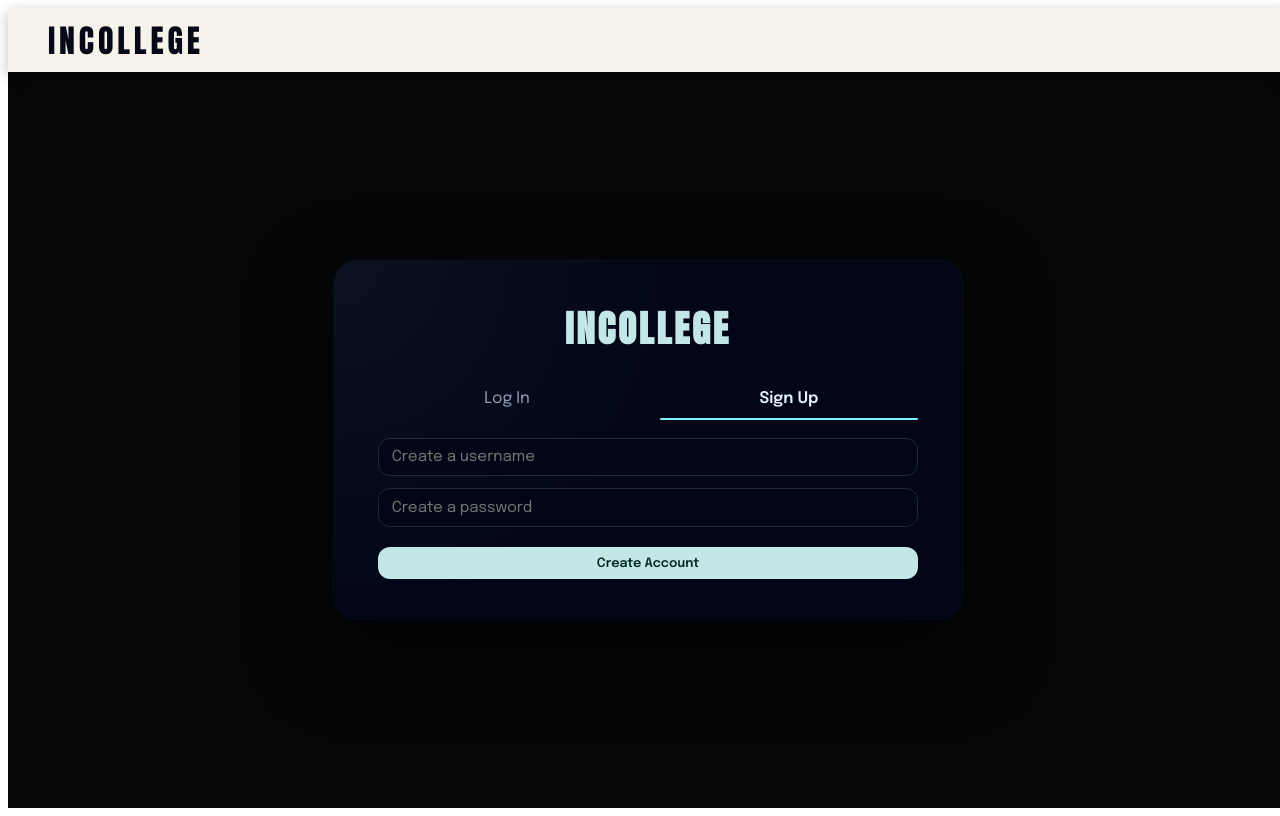
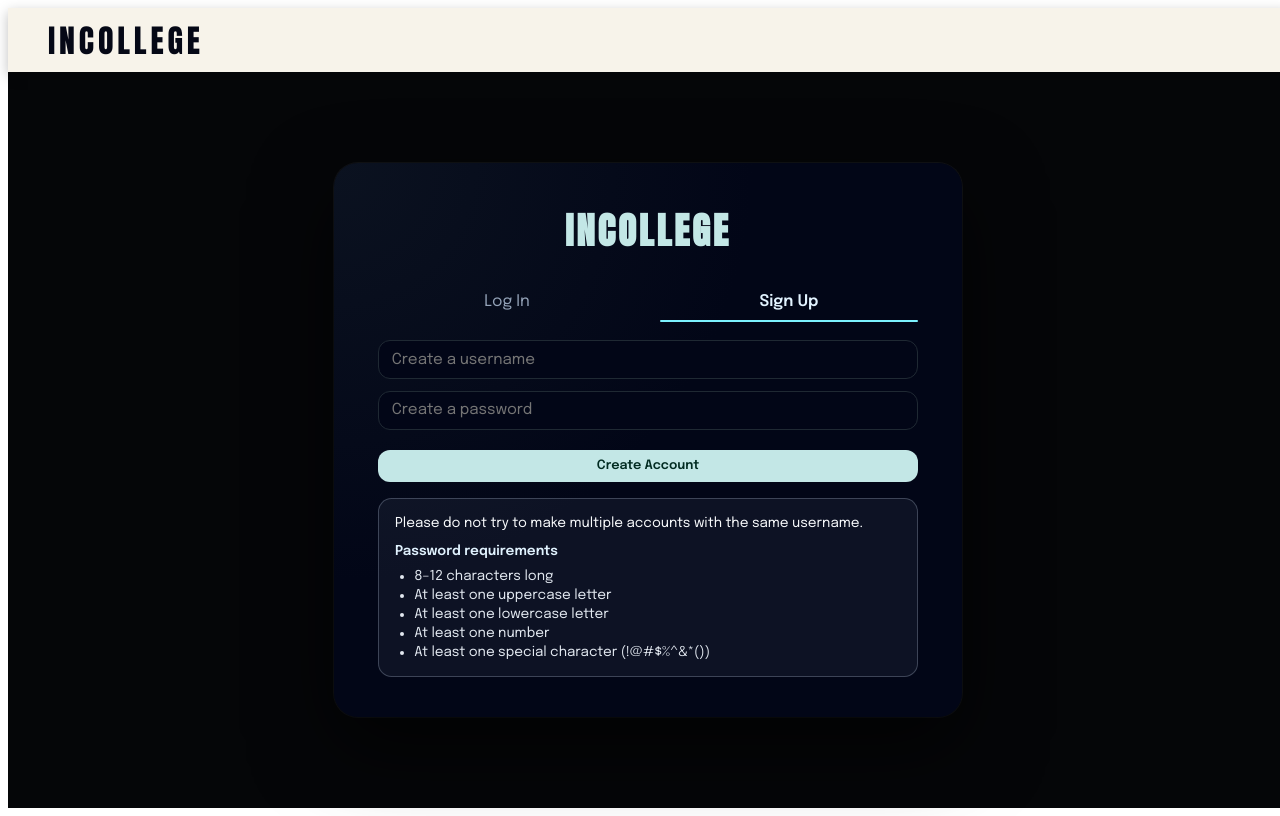
Before and after one commit to anishahossain/InCollege_UI, a React (Vite) app in the folder client/: page / in a window 1280 px wide. Both pictures are taken after a click on the button "Sign Up". Built offline with nearby package versions, Linux system fonts and the light colour scheme.

Commit message:
login with info

```diff
--- a/client/src/pages/AuthPage.jsx
+++ b/client/src/pages/AuthPage.jsx
@@ -224,6 +224,7 @@ export default function AuthPage() {
 
           {/* LOGIN FORM */}
           {tab === "login" && (
+            <>
               <form style={{ display: "grid", gap: "0.75rem" }} onSubmit={handleLogin}>
                 <input
                   value={username}
@@ -242,10 +243,19 @@ export default function AuthPage() {
                   Log In
                 </button>
               </form>
+              <div style={infoBoxStyle}>
+                <p style={{ margin: 0, fontWeight: 600, color: "#f8fafc" }}>New to InCollege?</p>
+                <p style={{ margin: "0.35rem 0 0" }}>
+                  You must create your account first on the Sign Up tab. Once it is created, come back here
+                  and sign in with the exact same username and password.
+                </p>
+              </div>
+            </>
           )}
 
           {/* SIGNUP FORM */}
           {tab === "signup" && (
+            <>
               <form style={{ display: "grid", gap: "0.75rem" }} onSubmit={handleSignup}>
                 <input
                   value={username}
@@ -264,6 +274,28 @@ export default function AuthPage() {
                   Create Account
                 </button>
               </form>
+              <div style={infoBoxStyle}>
+                <p style={{ margin: 0, color: "#f8fafc" }}>
+                  Please do not try to make multiple accounts with the same username.
+                </p>
+                <p style={{ margin: "0.5rem 0 0", fontWeight: 600, color: "#e0f2fe" }}>Password requirements</p>
+                <ul
+                  style={{
+                    margin: "0.35rem 0 0",
+                    paddingLeft: "1.2rem",
+                    color: "#e2e8f0",
+                    fontSize: "0.85rem",
+                    lineHeight: 1.4,
+                  }}
+                >
+                  <li>8–12 characters long</li>
+                  <li>At least one uppercase letter</li>
+                  <li>At least one lowercase letter</li>
+                  <li>At least one number</li>
+                  <li>At least one special character (!@#$%^&*())</li>
+                </ul>
+              </div>
+            </>
           )}
 
           {/* STATUS */}
@@ -312,3 +344,15 @@ const buttonStyle = {
   cursor: "pointer",
   fontFamily: "Epilogue, sans-serif",
 };
+
+const infoBoxStyle = {
+  marginTop: "1rem",
+  padding: "0.85rem 1rem",
+  borderRadius: "0.85rem",
+  border: "1px solid rgba(148,163,184,0.35)",
+  background: "rgba(148,163,184,0.08)",
+  fontSize: "0.85rem",
+  lineHeight: 1.5,
+  color: "#cbd5f5",
+  fontFamily: "Epilogue, sans-serif",
+};
```
Lines whose indentation alone changed are shown as unchanged.
